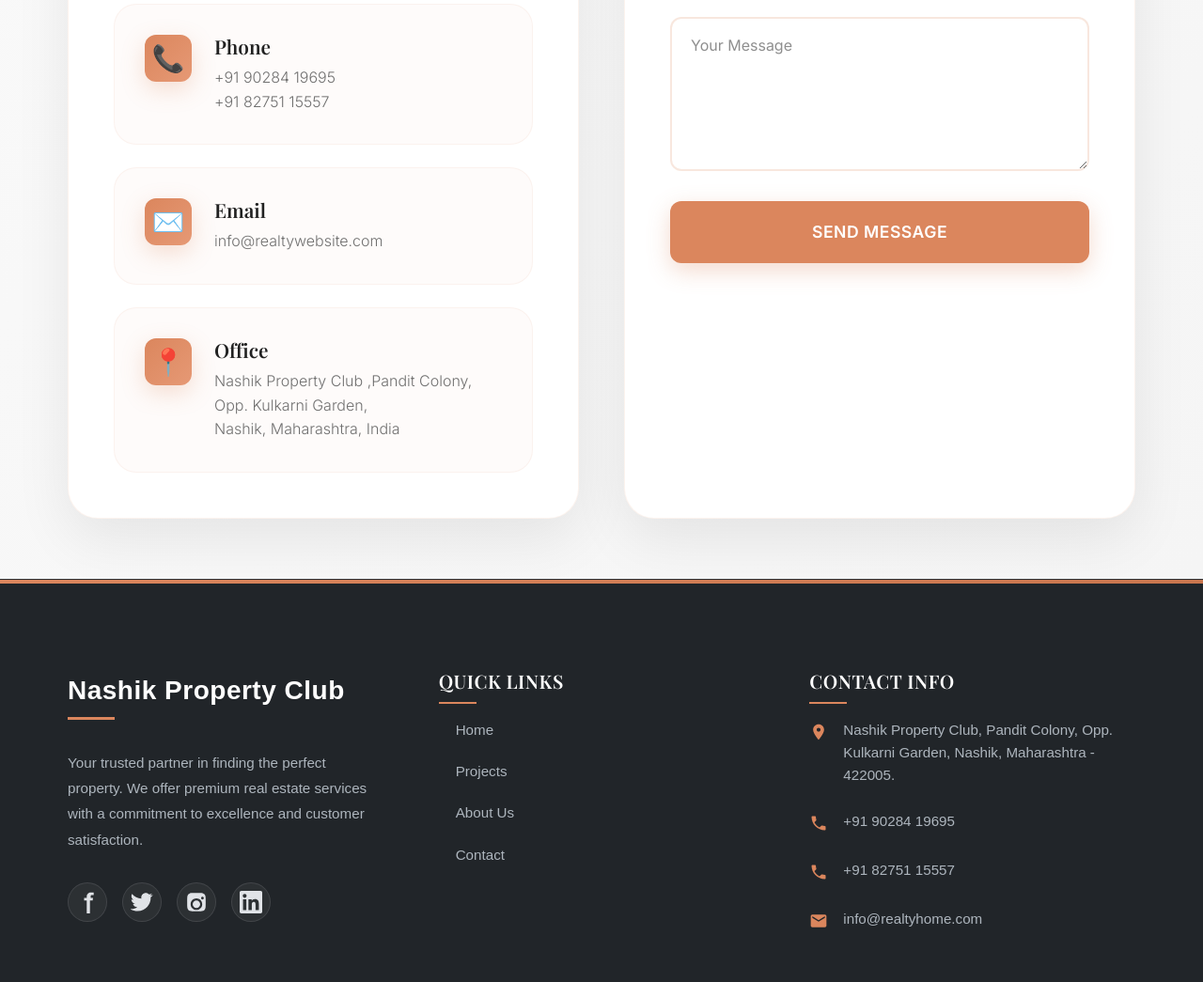
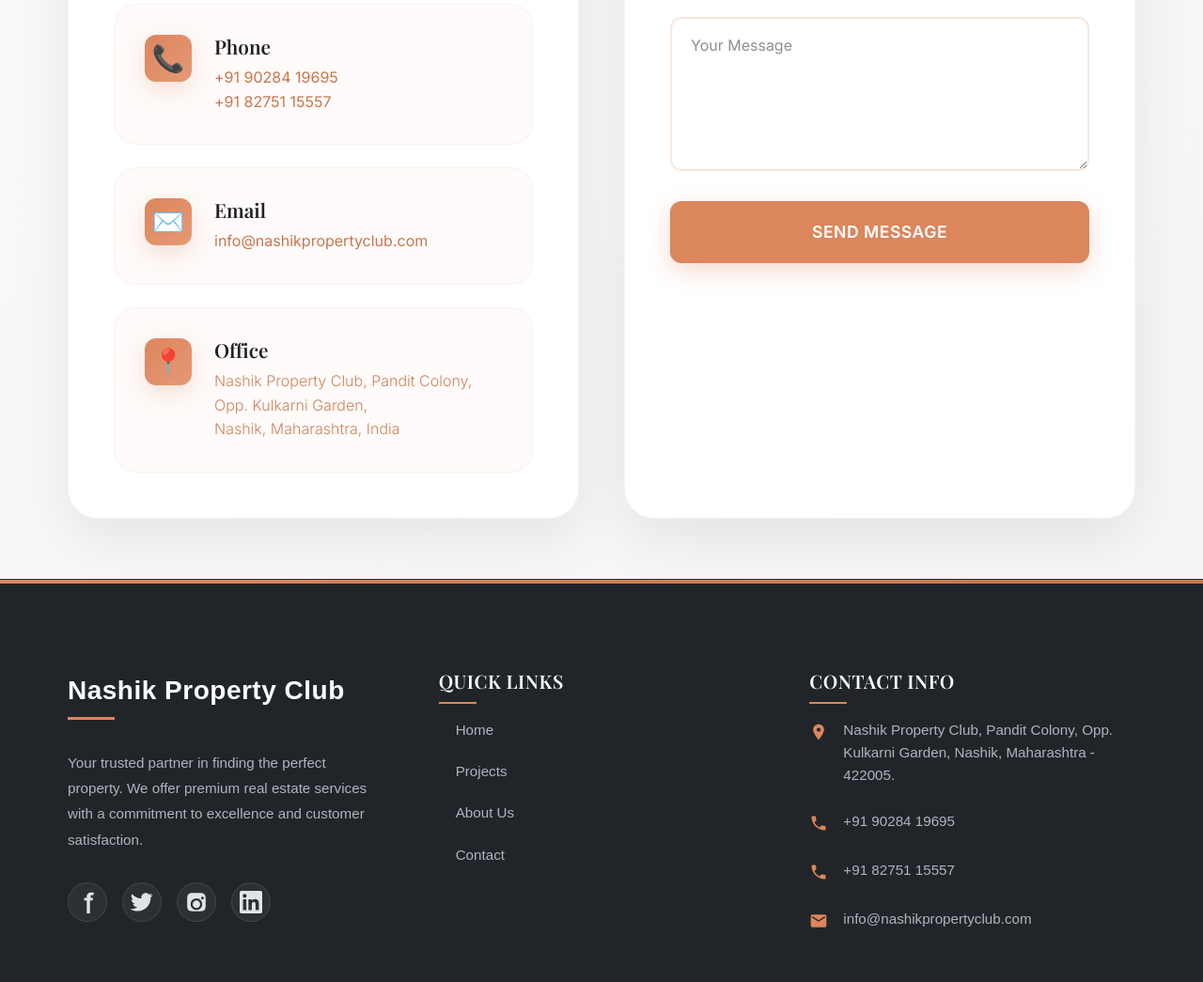
Before and after one commit to Shaanshimpi/Nashik-Properties, a React (Vite) app: page /contact in a window 1280 px wide. Shown: the part 690-1735 px from the top of the page at 94% size. Built offline with nearby package versions, Linux system fonts and the light colour scheme; no server answers.

Commit message:
nsk-prop_23-09-25_v0.10

```diff
--- a/src/components/common/Footer/Footer.jsx
+++ b/src/components/common/Footer/Footer.jsx
@@ -98,7 +98,7 @@
                 <svg width="20" height="20" viewBox="0 0 24 24" fill="currentColor">
                   <path d="M20 4H4c-1.1 0-1.99.9-1.99 2L2 18c0 1.1.9 2 2 2h16c1.1 0 2-.9 2-2V6c0-1.1-.9-2-2-2zm0 4l-8 5-8-5V6l8 5 8-5v2z"/>
                 </svg>
-                <a href="mailto:info@realtyhome.com">info@realtyhome.com</a>
+                <a href="mailto:info@nashikpropertyclub.com">info@nashikpropertyclub.com</a>
               </div>
             </div>
           </div>
--- a/src/pages/Contact/Contact.css
+++ b/src/pages/Contact/Contact.css
@@ -223,7 +223,7 @@
 
 .contact-page__detail p {
   font-size: 1rem;
-  color: #616161;
+  color: #c9764e;
   margin: 0;
   line-height: 1.6;
   position: relative;
--- a/src/pages/Contact/Contact.jsx
+++ b/src/pages/Contact/Contact.jsx
@@ -77,22 +77,22 @@
                 <div className="contact-page__detail-icon">📞</div>
                 <div>
                   <h3>Phone</h3>
-                  <p>+91 90284 19695</p>
-                  <p>+91 82751 15557</p>
+                  <a href="tel:+919028419695">+91 90284 19695</a><br/>
+                  <a href="tel:+918275115557">+91 82751 15557</a>
                 </div>
               </div>
               <div className="contact-page__detail">
                 <div className="contact-page__detail-icon">✉️</div>
                 <div>
                   <h3>Email</h3>
-                  <p>info@realtywebsite.com</p>
+                  <a href="mailto:info@nashikpropertyclub.com">info@nashikpropertyclub.com</a>
                 </div>
               </div>
               <div className="contact-page__detail">
                 <div className="contact-page__detail-icon">📍</div>
                 <div>
                   <h3>Office</h3>
-                  <p>Nashik Property Club ,Pandit Colony, Opp. Kulkarni Garden,<br/>Nashik, Maharashtra, India</p>
+                  <p>Nashik Property Club, Pandit Colony, Opp. Kulkarni Garden,<br/>Nashik, Maharashtra, India</p>
                 </div>
               </div>
             </div>
```
